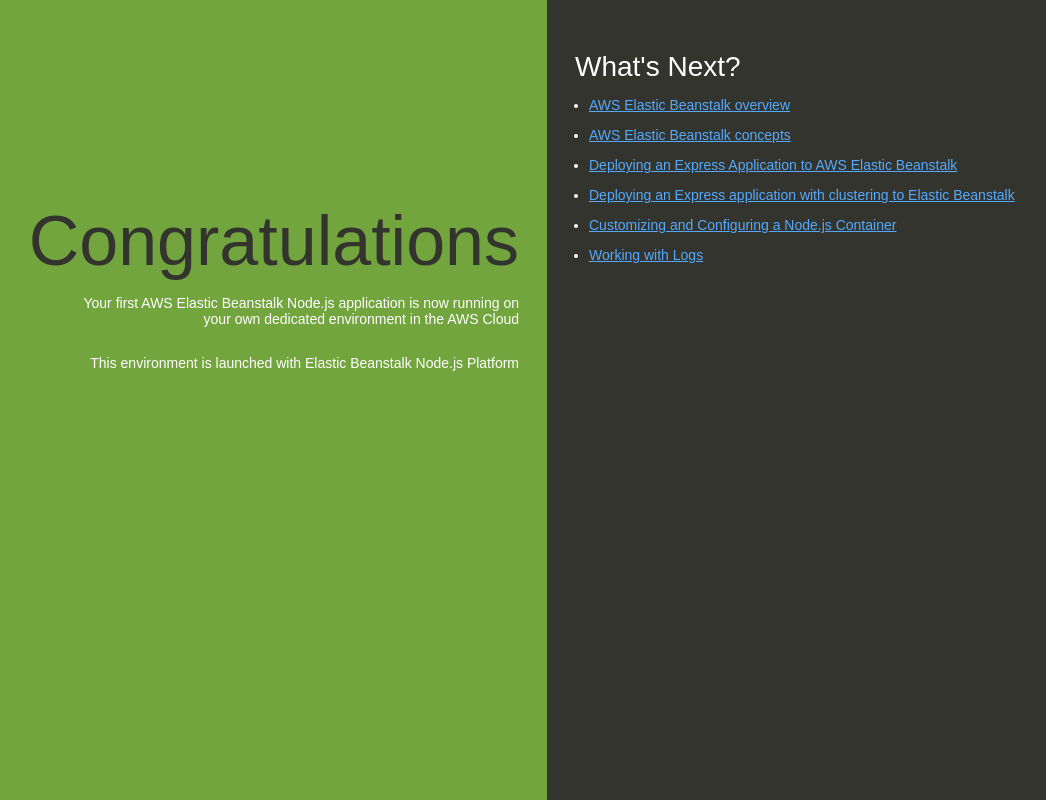
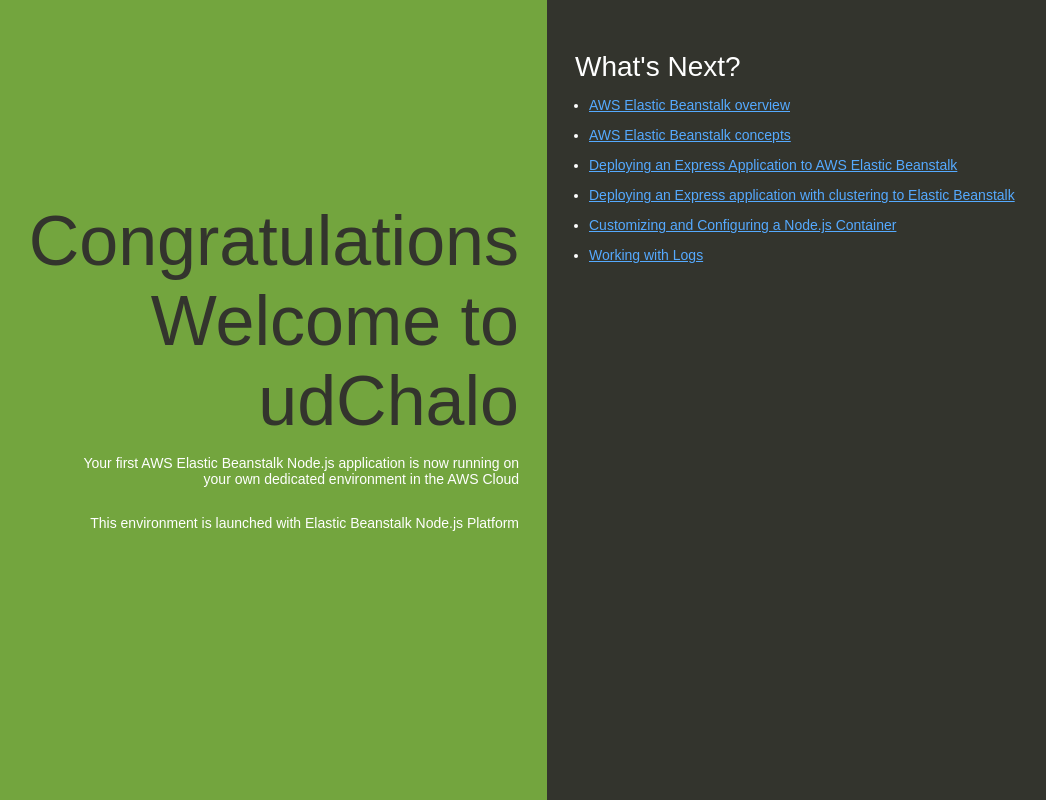
Before and after one commit to sailila/cdcd-beanstalk-demo, a website: page index.html in a window 1280 px wide. Shown: the whole page, without its empty margins (93-1139 px from the left). Drawn offline with Linux system fonts and the light colour scheme.

Commit message:
Update index.html-V2
V2 -Welcome to udChalo

```diff
--- a/index.html
+++ b/index.html
@@ -74,7 +74,7 @@
   </head>
   <body>
     <div class="textColumn">
-      <h1>Congratulations</h1>
+      <h1>Congratulations Welcome to udChalo </h1>
       <p>Your first AWS Elastic Beanstalk Node.js application is now running on your own dedicated environment in the AWS Cloud</p>
       <p>This environment is launched with Elastic Beanstalk Node.js Platform</p>
     </div>
```
